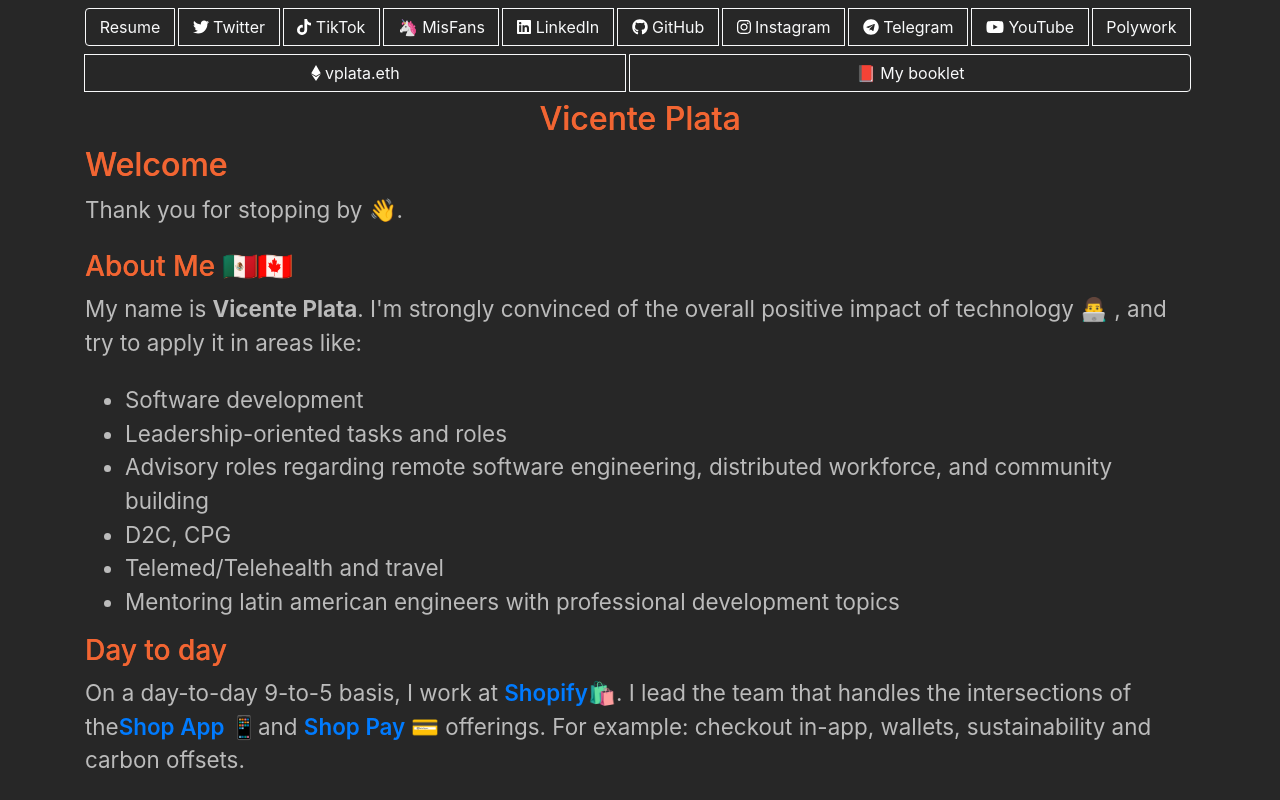
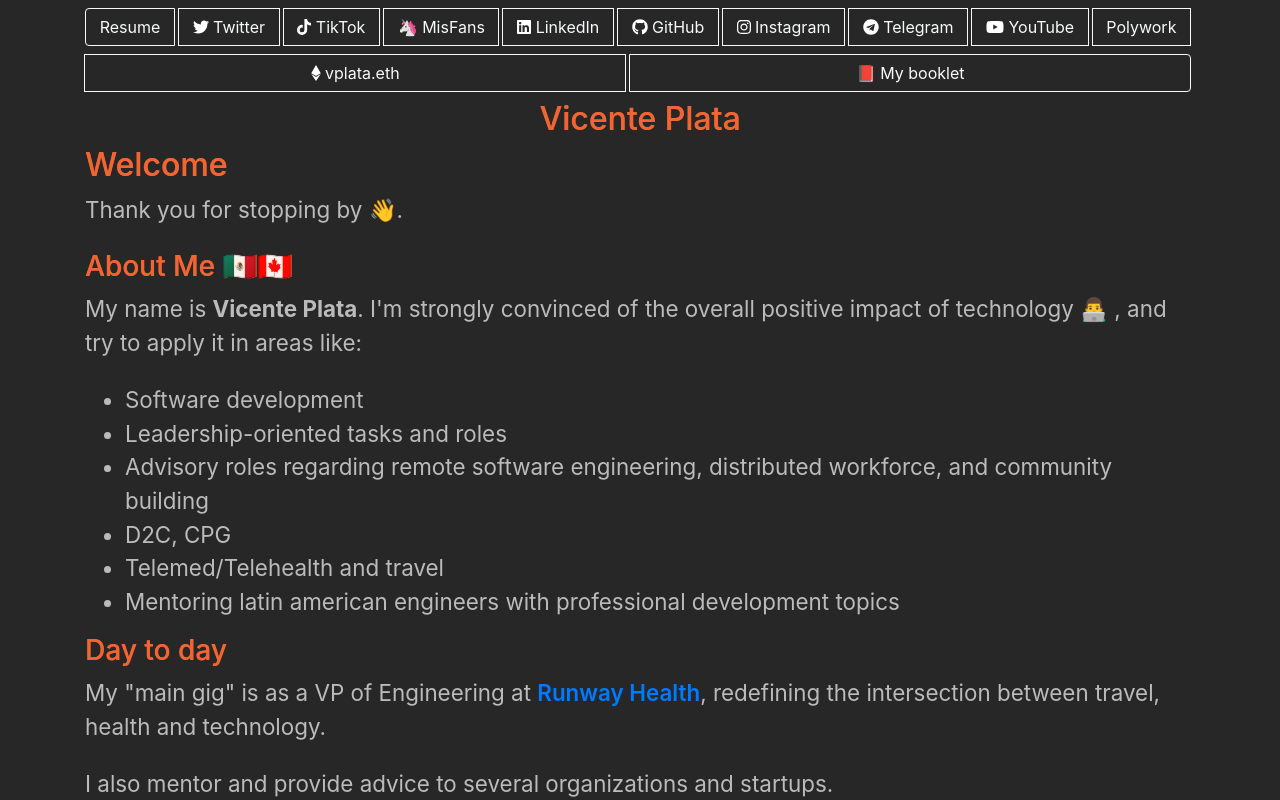
Before and after one commit to xnt/xnt.github.io, a React (Create React App) app: page /#/ in a window 1280 px wide. Shown: the top 800 px of the page. Built offline with nearby package versions, Linux system fonts and the light colour scheme.

Commit message:
Update day job

```diff
--- a/src/Welcome.js
+++ b/src/Welcome.js
@@ -33,24 +33,13 @@
       </ul>
       <h3>Day to day</h3>
       <p className="pb-2">
-        On a day-to-day 9-to-5 basis, I work at{" "}
-        <a href="https://shopify.com" target="_blank" rel="noopener noreferrer">
-          Shopify
-          <Emoji label="Shopping bags" emoji="🛍" />
+        My "main gig" is as a VP of Engineering at{" "}
+        <a href="https://runwayhealth.com" target="_blank" rel="noopener noreferrer">
+          Runway Health
         </a>
-        . I lead the team that handles the intersections of the
-        <a href="https://shop.app" target="_blank" rel="noopener noreferrer">
-          Shop App <Emoji label="mobile phone" emoji="📱" />
-        </a>
-        and{" "}
-        <a href="https://shop.app/shop-pay" target="_blank" rel="noopener noreferrer">
-          Shop Pay <Emoji label="Moneyz" emoji="💳" />
-        </a>{" "}
-        offerings. For example: checkout in-app, wallets, sustainability and carbon offsets.
+        , redefining the intersection between travel, health and technology.
       </p>
-      <p>
-        I also mentor and provide advice to several organizations and startups in the above topics
-      </p>
+      <p>I also mentor and provide advice to several organizations and startups.</p>
       <h3>Skills</h3>
       <p>
         I'm not that much of a fan of technology lists. Languages and technologies are basically
@@ -76,8 +65,9 @@
         Most of them in Spanish. FYI:
       </p>
       <ul>
-        {APPEARANCES.map((appearance) => (
+        {APPEARANCES.map((appearance, index) => (
           <GuestAppearance
+            key={`appearance-${index}`}
             link={appearance.link}
             linkTitle={appearance.linkTitle}
             title={appearance.title}
```
